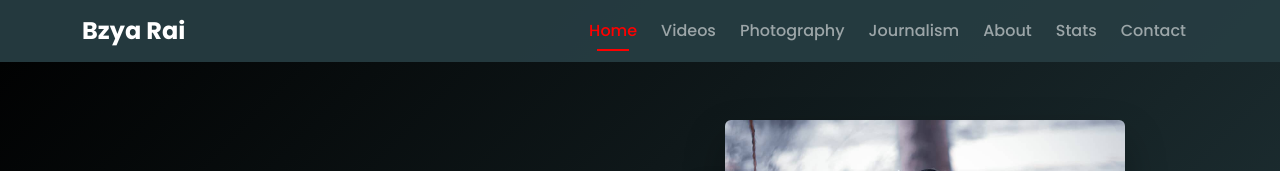
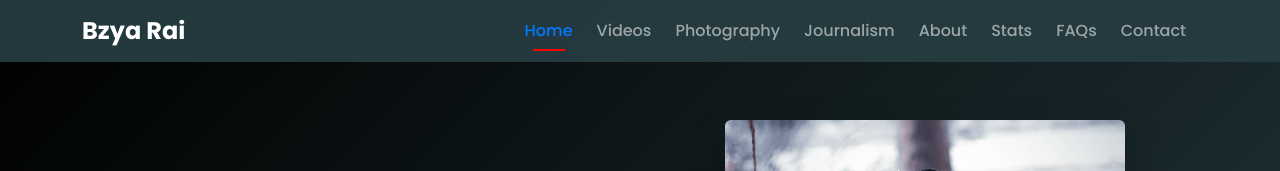
Before and after one commit to raipravat/Bzya, a plain HTML site: page index.html in a window 1280 px wide. Shown: the top 171 px of the page. Drawn offline with nearby package versions, Linux system fonts and the light colour scheme.

Commit message:
minor update

```diff
--- a/css/main.css
+++ b/css/main.css
@@ -5,6 +5,7 @@
   --dark-color: #212529;
   --light-color: #f8f9fa;
   --gray-color: #6c757d;
+  --active-color: #007bff;
   --transition: all 0.3s ease;
 }
 
@@ -95,7 +96,7 @@ section {
 
 /* For dark navbar */
 .navbar-dark .nav-link.active {
-  color: var(--primary-color) !important;
+  color: var(--active-color) !important;
 }
 
 /* For light navbar (if you ever need it) */
--- a/index.html
+++ b/index.html
@@ -59,6 +59,9 @@
             </li>
             <li class="nav-item">
               <a class="nav-link" href="#stats">Stats</a>
+            </li>
+             <li class="nav-item">
+              <a class="nav-link" href="#faq">FAQs</a>
             </li>
             <li class="nav-item">
               <a class="nav-link" href="#contact">Contact</a>
```
